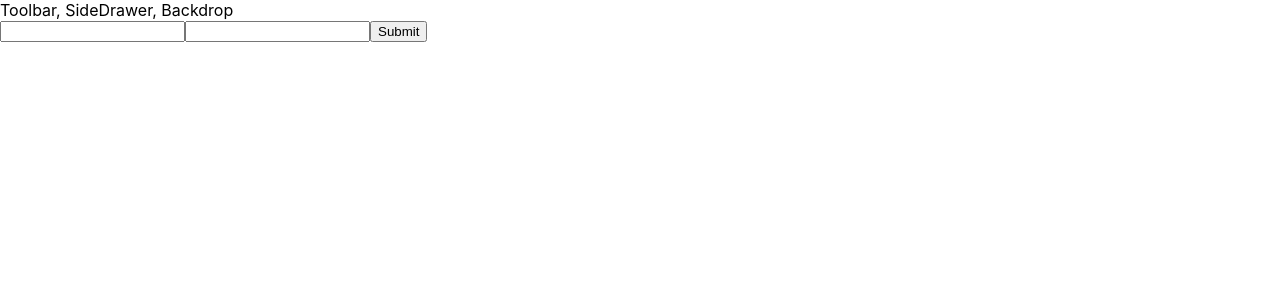
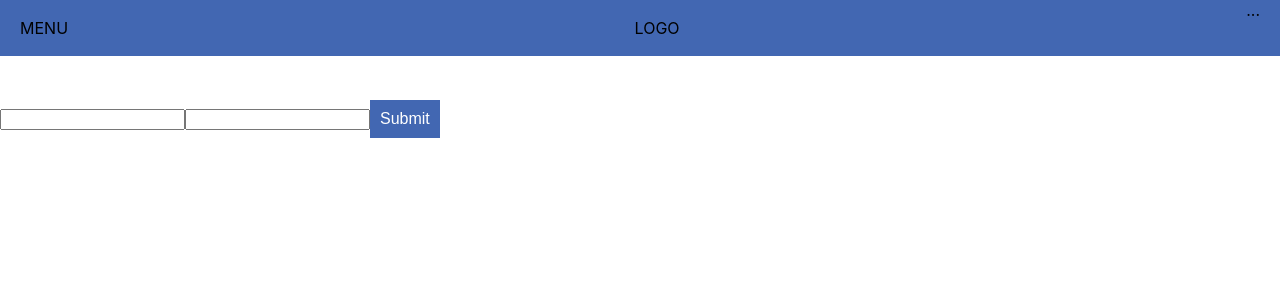
Before and after one commit to avichauhan6832/react-search-form, a React app: page / in a window 1280 px wide. Shown: the top 300 px of the page. Built offline with nearby package versions, Linux system fonts and the light colour scheme.

Commit message:
added button and toolbar

```diff
--- a/src/components/Layout/Layout.css
+++ b/src/components/Layout/Layout.css
@@ -1,3 +1,3 @@
 .Content{
-    margin-top: 16px;
+    margin-top: 100px;
 }
--- a/src/components/Layout/Layout.js
+++ b/src/components/Layout/Layout.js
@@ -1,13 +1,12 @@
 import React from 'react';
 import Aux from '../../hoc/Auxiliary/Auxiliary';
-import classes from './Layout.css';
+import './Layout.css';
+import Toolbar from '../Navigation/Toolbar/Toolbar';
 
 const layout = ( props ) => (
     <Aux>
-        <div>
-            Toolbar, SideDrawer, Backdrop
-        </div>
-        <main className={classes.Content}>
+        <Toolbar />
+        <main className="Content">
             { props.children }
         </main>
     </Aux>
--- /dev/null
+++ b/src/components/Navigation/Toolbar/Toolbar.css
@@ -0,0 +1,18 @@
+.Toolbar{
+    height: 56px;
+    width: 100%;
+    position: fixed;
+    top: 0;
+    left: 0;
+    background-color: #4267b2;
+    display: flex;
+    justify-content: space-between;
+    align-items: center;
+    padding: 0 20px;
+    box-sizing: border-box;
+    z-index: 90;
+}
+
+.Toolbar nav{
+    height: 100%;
+}
--- /dev/null
+++ b/src/components/Navigation/Toolbar/Toolbar.js
@@ -0,0 +1,14 @@
+import React from 'react';
+import './Toolbar.css'
+
+const toolbar = ( props ) => (
+    <header className="Toolbar">
+        <div>MENU</div>
+        <div>LOGO</div>
+        <nav>
+            ...
+        </nav>
+    </header>
+);
+
+export default toolbar;
--- /dev/null
+++ b/src/components/UI/Button/Button.css
@@ -0,0 +1,10 @@
+.Button {
+  background-color: #4267b2;
+  border: none;
+  color: white;
+  padding: 10px;
+  text-align: center;
+  text-decoration: none;
+  display: inline-block;
+  font-size: 16px;
+}
--- /dev/null
+++ b/src/components/UI/Button/Button.js
@@ -0,0 +1,11 @@
+import React from 'react';
+import './Button.css';
+
+const button = ( props ) => (
+    <button
+        className="Button"
+    >  { props.children }
+    </button>
+);
+
+export default button;
--- a/src/containers/formPage/formPage.js
+++ b/src/containers/formPage/formPage.js
@@ -4,6 +4,7 @@ import { useForm } from 'react-hook-form';
 import Aux from '../../hoc/Auxiliary/Auxiliary';
 import Modal from '../../components/UI/Modal/Modal';
 import FormSubmission from '../../components/FormSubmission/FormSubmission';
+import Button from '../../components/UI/Button/Button';
 
 
 
@@ -58,7 +59,7 @@ function FormPage() {
             />
             {errors.username && errors.username.message}
 
-            <button type="submit">Submit</button>
+            <Button type="submit" >Submit</Button>
           </form>
         );
     };
```
